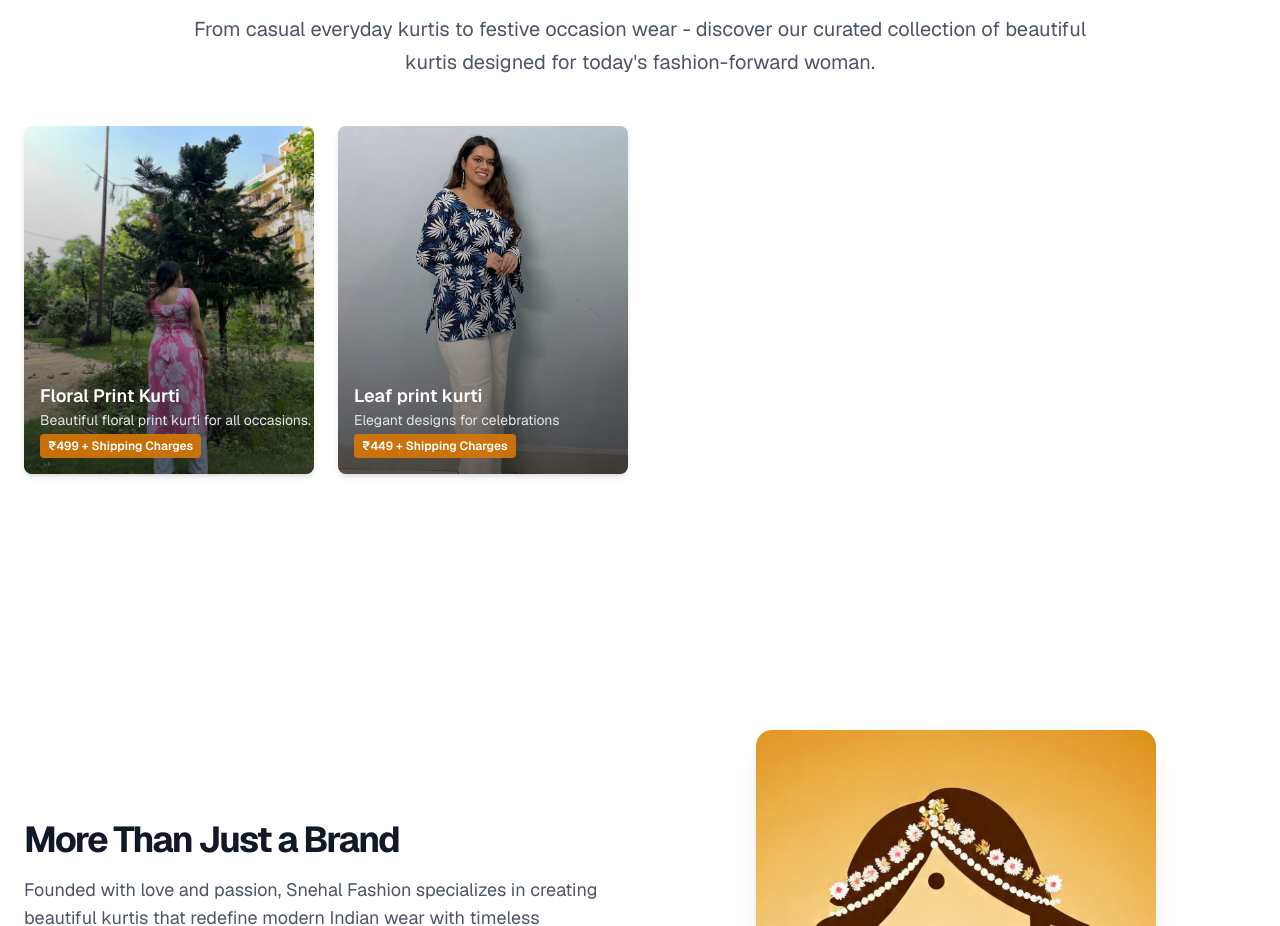
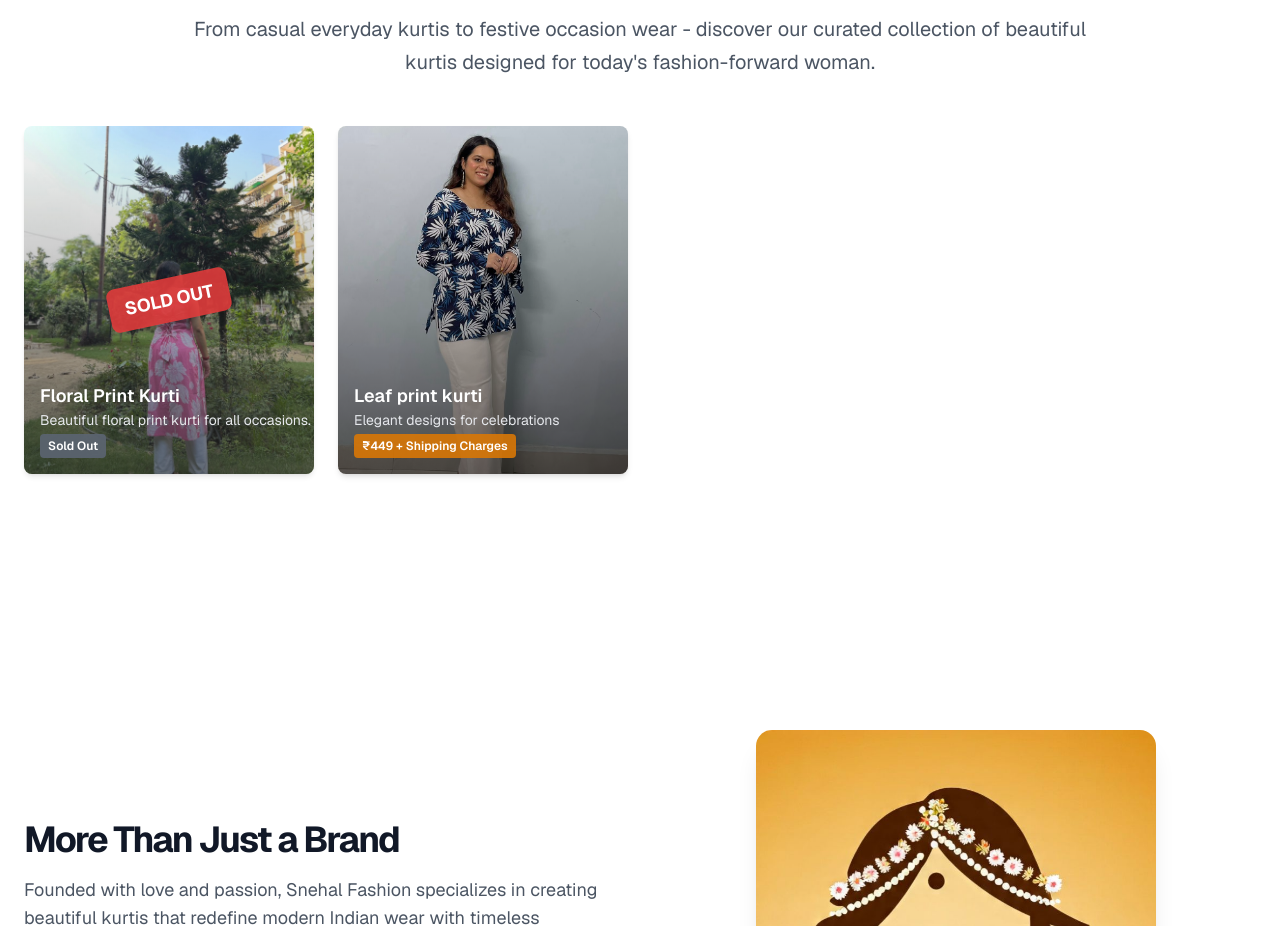
Before and after one commit to Nidhiansh/Snehal_Fashion, a Next.js app: page / in a window 1280 px wide. Shown: the part 900-1826 px from the top of the page. Built offline with nearby package versions, Linux system fonts and the light colour scheme.

Commit message:
Add files via upload

```diff
--- a/app/page.tsx
+++ b/app/page.tsx
@@ -182,7 +182,8 @@ export default function Component() {
             name: "Floral Print Kurti",
             images: ["/images/pink_kurti.jpg","/images/pink_kurti1.jpg","/images/pink_kurti2.jpg"],
             price: "₹499 + Shipping Charges",
-            desc: "Beautiful floral print kurti for all occasions."
+            desc: "Beautiful floral print kurti for all occasions.",
+            soldOut: true
           },
           {
             name: "Leaf print kurti",
@@ -206,8 +207,13 @@ export default function Component() {
               ].map((item, index) => (
 <Card
   key={index}
-            className="group cursor-pointer border-0 shadow-md hover:shadow-xl transition-all duration-300"
-            onClick={() => {setSelectedKurti(item);setSelectedImage(0);}}
+  className={`group cursor-pointer border-0 shadow-md hover:shadow-xl transition-all duration-300 ${item.soldOut ? 'opacity-90' : ''}`}
+  onClick={() => {
+    if (!item.soldOut) {
+      setSelectedKurti(item);
+      setSelectedImage(0);
+    }
+  }}
 >
   <CardContent className="p-0">
     <div className="relative overflow-hidden rounded-lg aspect-[5/6]">
@@ -215,15 +221,25 @@ export default function Component() {
         src={item.images[0]}
         alt={item.name}
         fill
-                  className="object-cover transition-transform duration-300 group-hover:scale-105"
+        className={`object-cover transition-transform duration-300 ${item.soldOut ? '' : 'group-hover:scale-105'}`}
       />
       <div className="absolute inset-0 bg-gradient-to-t from-black/60 to-transparent" />
+
+      {/* Sold Out Banner */}
+      {item.soldOut && (
+        <div className="absolute inset-0 flex items-center justify-center">
+          <div className="bg-red-600/90 text-white px-4 py-2 rounded-lg font-bold text-lg shadow-lg transform -rotate-12">
+            SOLD OUT
+          </div>
+        </div>
+      )}
+
       <div className="absolute bottom-4 left-4 text-white">
         <h3 className="font-semibold text-lg">{item.name}</h3>
         <p className="text-sm text-gray-200">{item.desc}</p>
         {item.price && (
-              <span className="mt-1 inline-block bg-amber-600/90 px-2 py-1 rounded text-xs font-semibold">
-                {item.price}
+          <span className={`mt-1 inline-block px-2 py-1 rounded text-xs font-semibold ${item.soldOut ? 'bg-gray-600/90' : 'bg-amber-600/90'}`}>
+            {item.soldOut ? 'Sold Out' : item.price}
           </span>
         )}
       </div>
```
Lines whose indentation alone changed are shown as unchanged.
